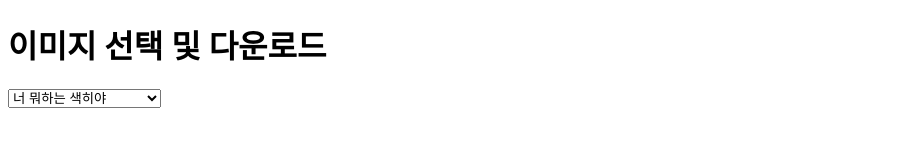
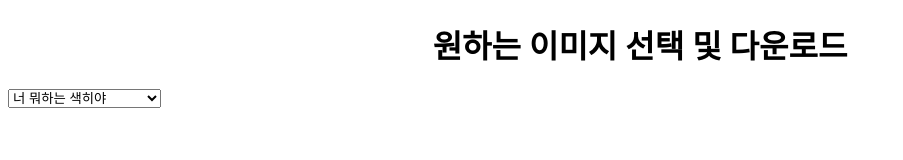
Before and after one commit to ZeroShin/jekyllandhidecolonel, a plain HTML site: page index.html in a window 1280 px wide. Shown: the whole page, without its empty margins (0-903 px from the left). Drawn offline with nearby package versions, Linux system fonts and the light colour scheme; files that its build step writes are made by us from their sources.

Commit message:
scss update

```diff
--- a/index.html
+++ b/index.html
@@ -2,10 +2,11 @@
 <html lang="ko">
 <head>
     <meta charset="UTF-8">
-    <title>Zero| 이미지 다운로드</title>
+    <title>Zero | 이미지 다운로드</title>
+    <link rel="stylesheet" href="src/style/style.css">
 </head>
 <body>
-    <h1>이미지 선택 및 다운로드</h1>
+    <h1>원하는 이미지 선택 및 다운로드</h1>
     <select id="imageSelector">
         <option value="src/assets/whoRU.png">너 뭐하는 색히야</option>
         <option value="src/assets/10Chang.png">개 ㅅ창을 내버려</option>
@@ -20,6 +21,6 @@
     <br>
     <button id="downloadButton" style="display: none;">이미지 다운로드</button>
 
-    <script src="script.js"></script>
+    <!-- <script src="script.js"></script> -->
 </body>
 </html>
--- /dev/null
+++ b/src/style/style.scss
@@ -0,0 +1,4 @@
+/* h1 스타일 정의 */
+h1 {
+    text-align: center;
+}
```
